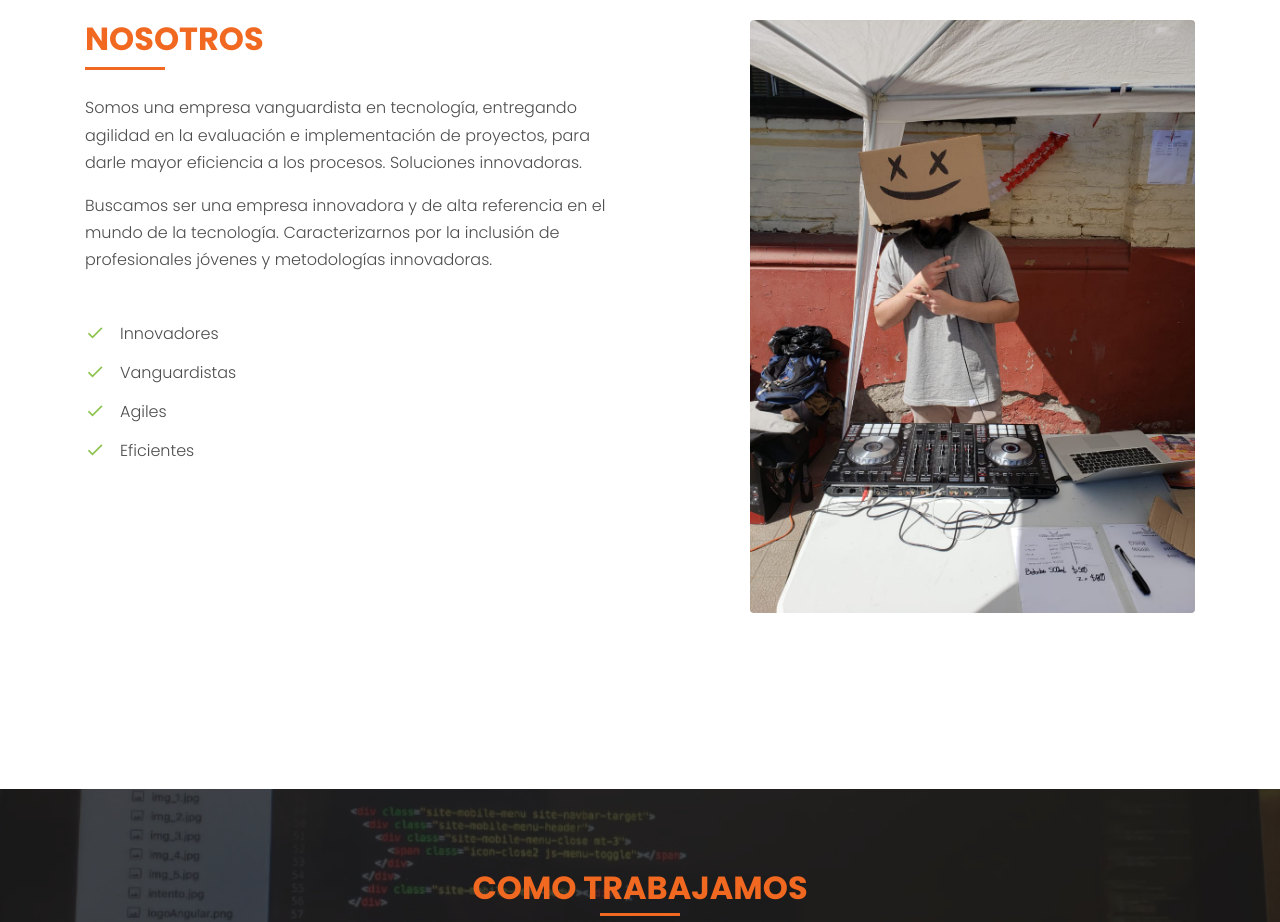
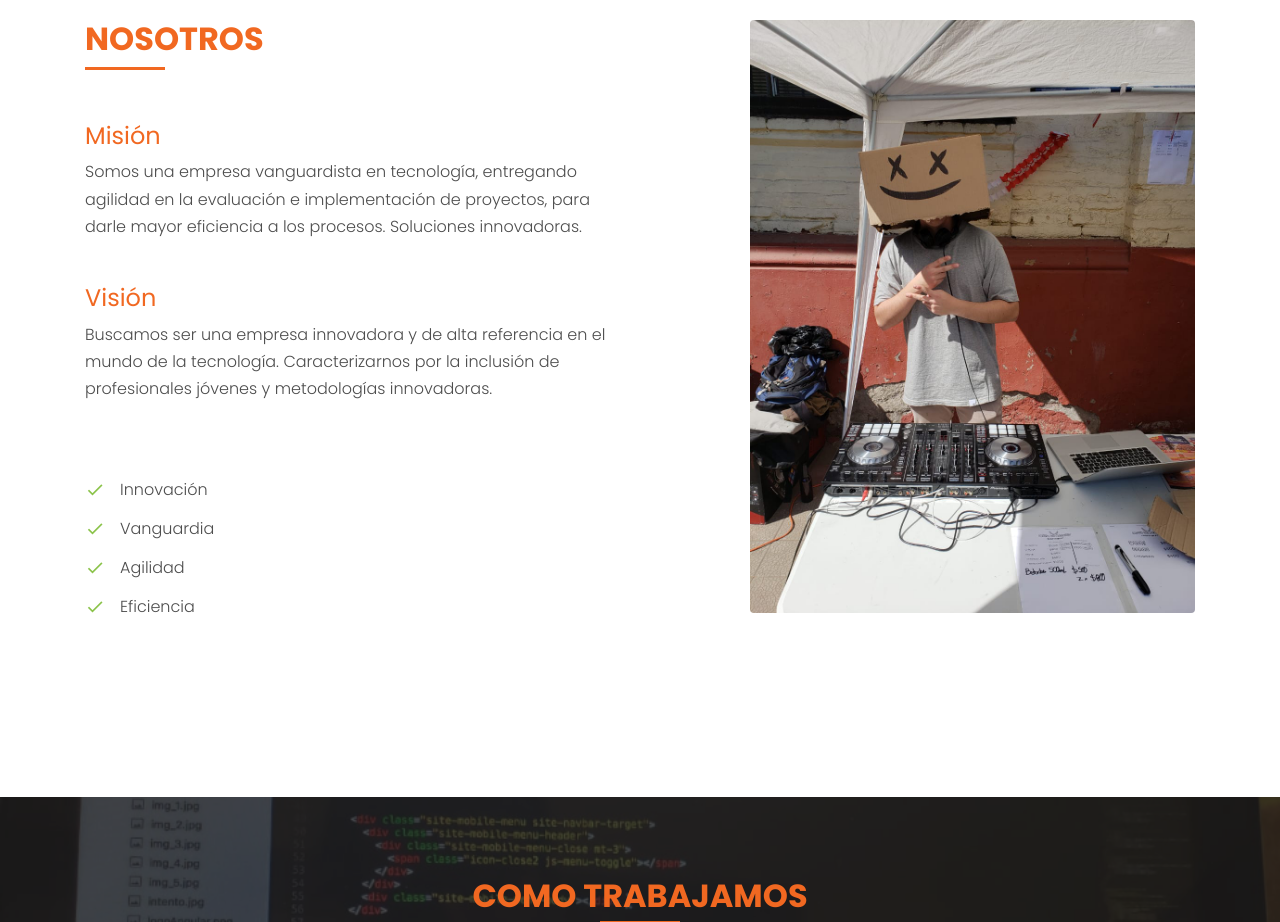
Before and after one commit to VicenteOrtiz/losk, a website: page index.html in a window 1280 px wide. Shown: the part 860-1782 px from the top of the page. Drawn offline with Linux system fonts and the light colour scheme; files whose address does not match are found by name; a web font is replaced by a local one.

Commit message:
ADD: Se agregan secciones visión y misión
Signed-off-by: Sebastian Salazar V <sebastian.salazar@symbiose.cl>

```diff
--- a/index.html
+++ b/index.html
@@ -107,14 +107,20 @@
             <div class="text-left pb-1 border-primary mb-4">
               <h2 class="text-primary">Nosotros</h2>
             </div>
-            <p>Somos una empresa vanguardista en tecnología, entregando agilidad en la evaluación e implementación de proyectos, para darle mayor eficiencia a los procesos. Soluciones innovadoras.</p>
-            <p class="mb-5">Buscamos ser una empresa innovadora y de alta referencia en el mundo de la tecnología. Caracterizarnos por la inclusión de profesionales jóvenes y metodologías innovadoras.</p>
-
+            <br>
+            <div class="text-left pb-1 mb-4">
+              <h4 class="text-primary">Misión</h4>
+              <p>Somos una empresa vanguardista en tecnología, entregando agilidad en la evaluación e implementación de proyectos, para darle mayor eficiencia a los procesos. Soluciones innovadoras.</p>
+            </div>
+            <div class="text-left pb-1 mb-4">
+              <h4 class="text-primary">Visión</h4>
+              <p class="mb-5">Buscamos ser una empresa innovadora y de alta referencia en el mundo de la tecnología. Caracterizarnos por la inclusión de profesionales jóvenes y metodologías innovadoras.</p>
+            </div>
             <ul class="ul-check list-unstyled success">
-              <li>Innovadores</li>
-              <li>Vanguardistas</li>
-              <li>Agiles</li>
-              <li>Eficientes</li>
+              <li>Innovación</li>
+              <li>Vanguardia</li>
+              <li>Agilidad</li>
+              <li>Eficiencia</li>
             </ul>
 
           </div>
```
